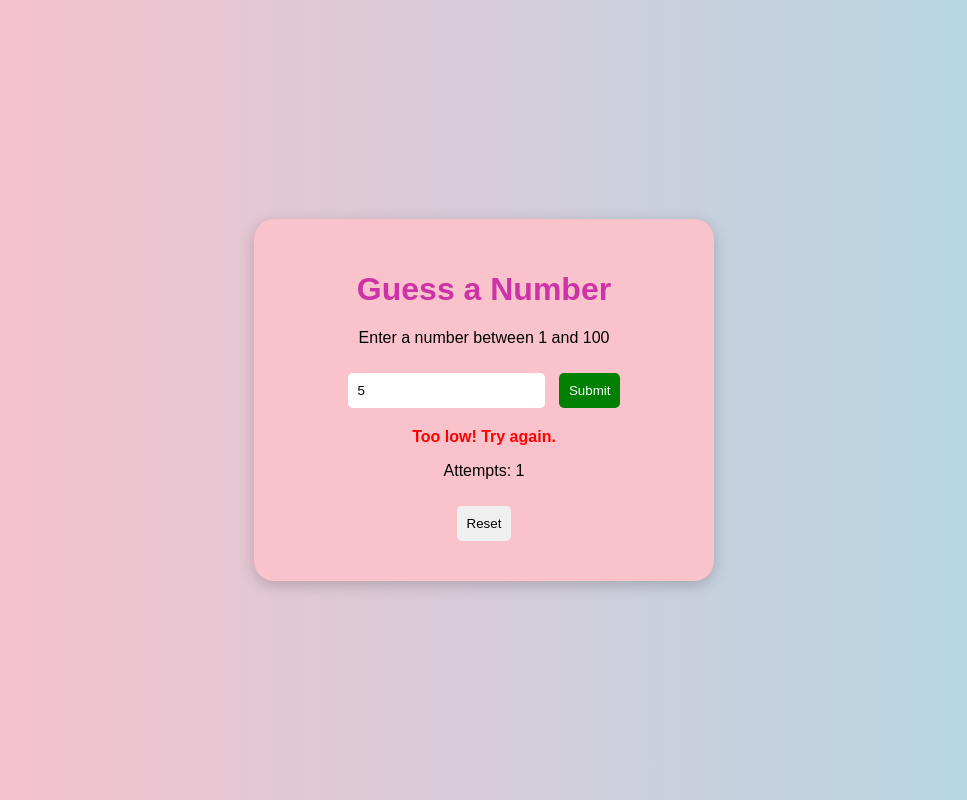
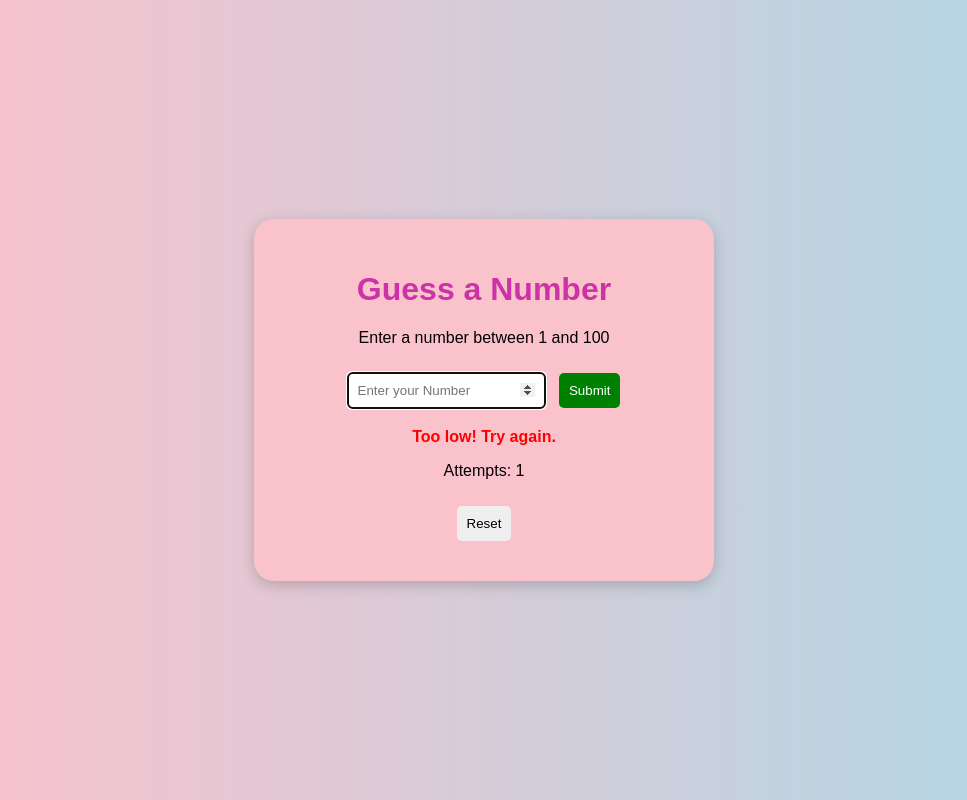
Before and after one commit to Yashrajvardhan/Guess-a-Number, a plain HTML site: page index.html in a window 1280 px wide. Both pictures are taken after typing "5" into the empty fields and a click on the button "Submit". Shown: the whole page, without its empty margins (156-1123 px from the left). Drawn offline with Linux system fonts and the light colour scheme.

Commit message:
Take different input everytime

```diff
--- a/index.html
+++ b/index.html
@@ -114,6 +114,8 @@
             feedback.textContent += " Game over!";
           }
         }
+        input.value="";
+        input.focus();
       }
 
       function resets() {
```
